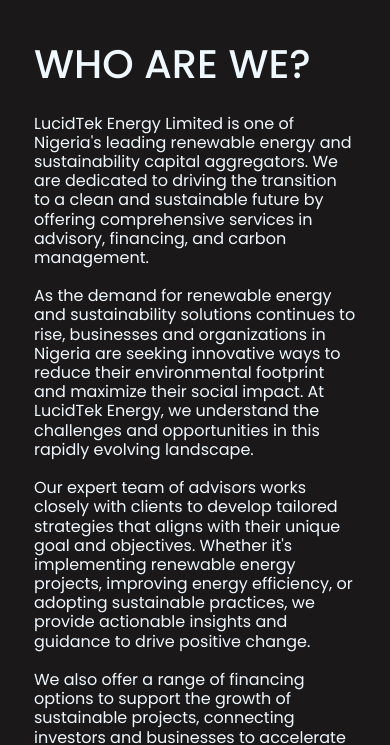
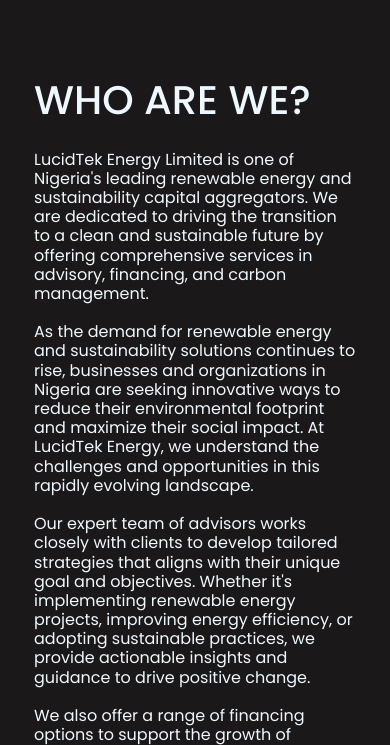
Before and after one commit to ceeblaq/lucidtek, a plain HTML site: page index.html in a window 390 px wide. Shown: the part 846-1591 px from the top of the page. Drawn offline with nearby package versions, Linux system fonts and the light colour scheme.

Commit message:
adjusted repo

```diff
--- a/style.css
+++ b/style.css
@@ -607,7 +607,7 @@
   }
   .details {
     display: grid;
-    padding: 12px 4px;
+    padding: 3rem 4px 1rem;
     margin-right: 0;
     grid-template-columns: 1fr;
     grid-template-rows: auto;
@@ -678,6 +678,7 @@
     width: 33rem;
     height: 17rem;
     padding: 1rem 1.5rem;
+    margin: 0;
   }
   .contact .info1 h3 {
     padding: 2px 0 3px 6px;
```
